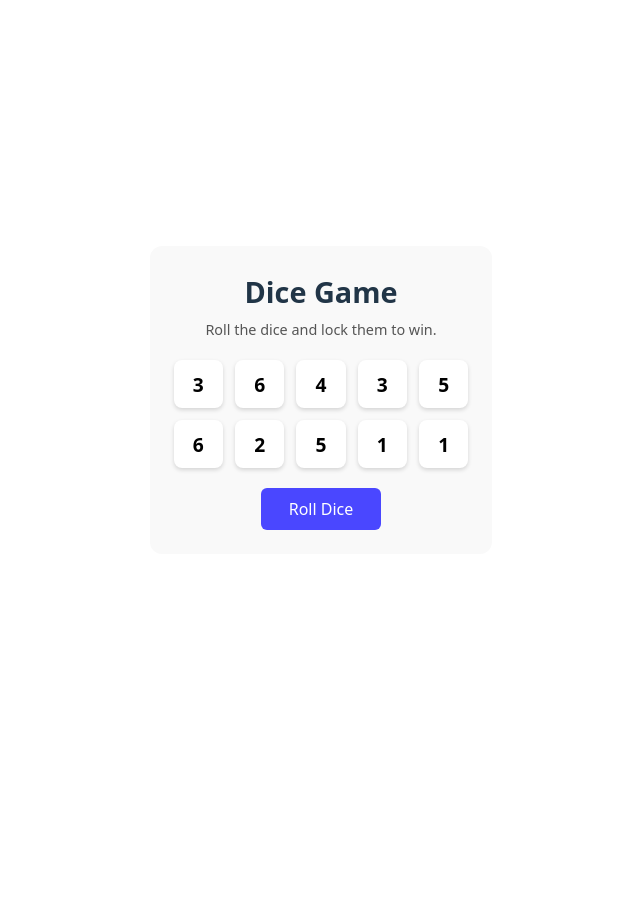
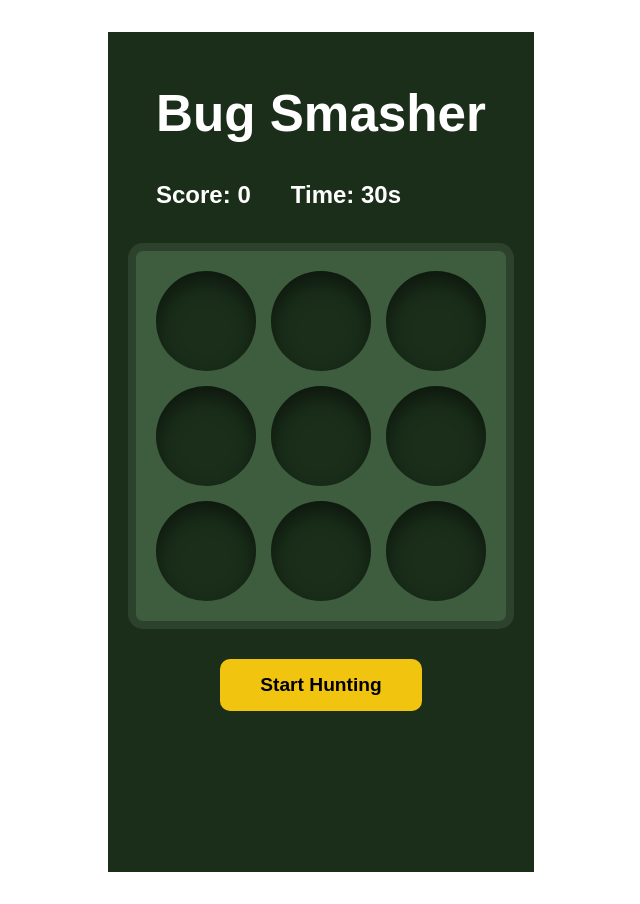
Before and after one commit to niamul007/Mini-projects, a React (Vite) app in the folder my-projects/: page / in a window 1280 px wide. Shown: the whole page, without its empty margins (319-959 px from the left). Before the commit the page ends 800 px from the top, so only its background shows below. Built offline with nearby package versions, Linux system fonts and the light colour scheme.

Commit message:
adding big games

```diff
--- a/my-projects/src/App.jsx
+++ b/my-projects/src/App.jsx
@@ -5,11 +5,14 @@ import './App.css'
 import PasswordValidator from './components/Locker.jsx'
 import SecretToggle from './components/Toggle.jsx'
 import Game from './Game/Game.jsx'
+import HighLow from './High-Low/highLow.jsx'
+import EmojiGame from './emoji-game/EmojiGame.jsx'
+
 function App() {
 
   return (
     <>
-    <Game/>
+    <EmojiGame />
     </>
   )
 }
```
